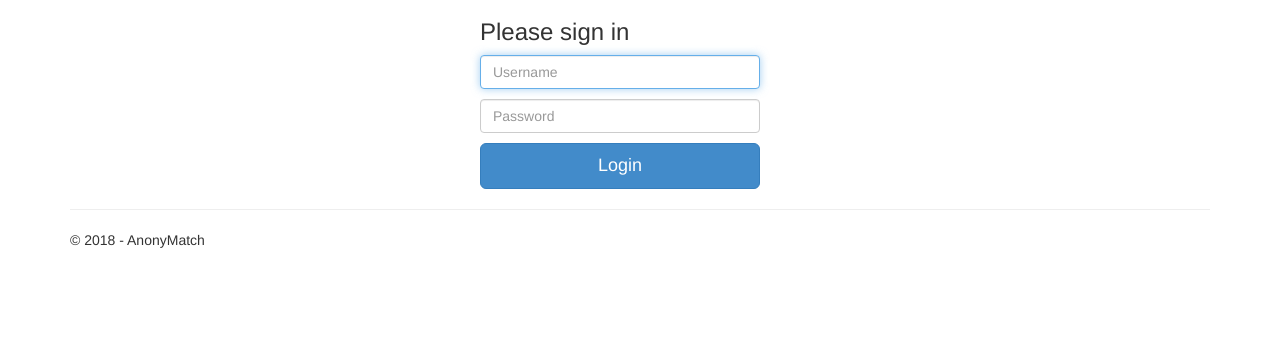
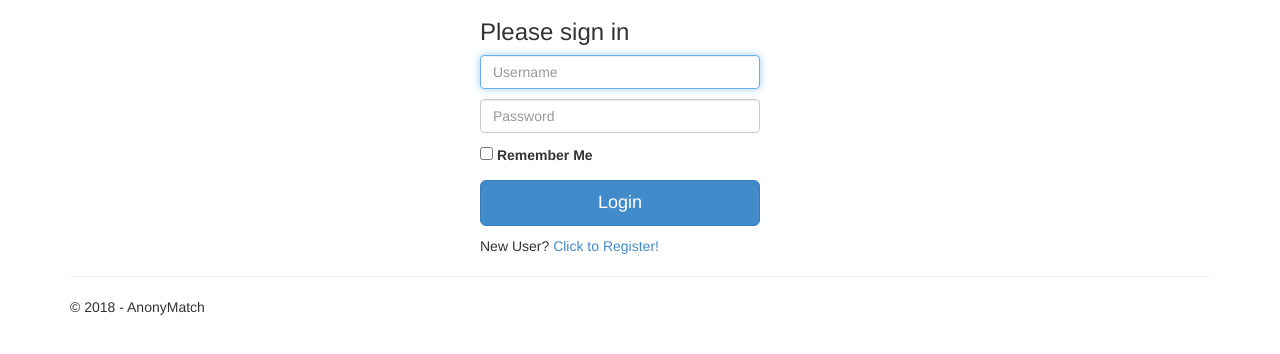
Before and after one commit to karimserhan/anonymous.social.forum, a Flask app: page /login in a window 1280 px wide. Shown: the part 51-405 px from the top of the page. Run offline with Flask 2, Linux system fonts and the light colour scheme; parts of the project's set-up code (start-up, migrations or seed data) failed here and were passed over; some libraries are stand-ins or nearby versions.

Commit message:
implement user login

```diff
--- a/WebProject/WebProject/WebProject/forms.py
+++ b/WebProject/WebProject/WebProject/forms.py
@@ -3,10 +3,11 @@ Define the forms
 """
 
 from flask_wtf import FlaskForm
-from wtforms import StringField, PasswordField, SubmitField
-from wtforms.validators import DataRequired, Length, EqualTo, Email
+from wtforms import StringField, PasswordField, SubmitField, BooleanField
+from wtforms.validators import DataRequired, Length, EqualTo, Email, ValidationError
+from WebProject.models import User
 
-class RegisterForm(FlaskForm):
+class RegistrationForm(FlaskForm):
     username = StringField(
         'Username', validators=[DataRequired(), Length(min=6, max=25)]
     )
@@ -17,13 +18,22 @@ class RegisterForm(FlaskForm):
         'Password', validators=[DataRequired(), Length(min=6, max=40)]
     )
     confirm = PasswordField(
-        'Repeat Password',
-        [DataRequired(),
-        EqualTo('password', message='Passwords must match')]
+        'Repeat Password', [DataRequired(), EqualTo('password', message='Passwords must match')]
     )
     submit = SubmitField('Register')
+
+    def validate_username(self, username):
+        user = User.query.filter_by(username=username.data).first()
+        if user is not None:
+            raise ValidationError('Please use a different username.')
+
+    def validate_email(self, email):
+        user = User.query.filter_by(email=email.data).first()
+        if user is not None:
+            raise ValidationError('Please use a different email address.')
 
 class LoginForm(FlaskForm):
     username = StringField('Username', [DataRequired(), Length(min=6, max=25)])
     password = PasswordField('Password', [DataRequired(), Length(min=6, max=40)])
+    remember_me = BooleanField('Remember Me')
     submit = SubmitField('Login')
--- a/WebProject/WebProject/WebProject/templates/about.html
+++ b/WebProject/WebProject/WebProject/templates/about.html
@@ -2,9 +2,9 @@
 
 {% block content %}
 
-<h2>{{ title }}.</h2>
-<h3>{{ message }}</h3>
+<h2>{{ title }}</h2>
+<h3>I'll add more stuff here!</h3>
 
-<p>Use this area to provide additional information.</p>
+<p>Describe the matching algorithm/compatibility score.</p>
 
 {% endblock %}
--- a/WebProject/WebProject/WebProject/templates/index.html
+++ b/WebProject/WebProject/WebProject/templates/index.html
@@ -29,7 +29,7 @@
         <p>We will regularly suggest profiles for you to unlock based on similar interest and compatibility score.
         Likewise, your profile will be suggested to the users we find compatible. If there's a match, you will
         be able to view the full profile and connect with .</p>
-        <p><a class="btn btn-default" href="{{ url_for('home') }}">Learn more &raquo;</a></p>
+        <p><a class="btn btn-default" href="{{ url_for('about') }}">Learn more &raquo;</a></p>
     </div>
 </div>
 
--- a/WebProject/WebProject/WebProject/templates/layout.html
+++ b/WebProject/WebProject/WebProject/templates/layout.html
@@ -28,8 +28,12 @@
                     <li><a href="{{ url_for('contact') }}">Contact</a></li>
                 </ul>
                 <ul class="nav navbar-nav pull-right">
+                    {% if current_user.is_anonymous %}
                     <li><a href="{{ url_for('login') }}">Login</a></li>
                     <li><a href="{{ url_for('register') }}">Signup</a></li>
+                    {% else %}
+                    <li><a href="{{ url_for('logout') }}">Logout</a></li>
+                    {% endif %}
                 </ul>
             </div>
         </div>
--- a/WebProject/WebProject/WebProject/templates/login.html
+++ b/WebProject/WebProject/WebProject/templates/login.html
@@ -9,11 +9,24 @@
     <span style="color: red;">{{ error }}</span>
     {% endfor %}
 
-    {{ form.password(class_ = 'form-control last-input space-bottom', placeholder = form.password.label.text, required = true) }}
+    {{ form.password(class_ = 'form-control space-bottom', placeholder = form.password.label.text, required = true) }}
     {% for error in form.password.errors %}
     <span style="color: red;">{{ error }}</span>
     {% endfor %}
 
-    {{ form.submit(class_='btn btn-primary btn-lg btn-block', placeholder = form.submit.label.text) }}
+    <div class="space-bottom">
+        {{ form.remember_me() }} {{ form.remember_me.label }}
+    </div>
+
+    {% for message in get_flashed_messages(category_filter=['error']) %}
+    <div class="alert alert-danger space-bottom">
+        <strong>Error:</strong> {{ message }}
+    </div>
+    {% endfor %}
+
+    {{ form.submit(class_='btn btn-primary btn-lg btn-block space-bottom', placeholder = form.submit.label.text) }}
+
+    <p>New User? <a href="{{ url_for('register') }}">Click to Register!</a></p>
+
 </form>
 {% endblock %}
--- a/WebProject/WebProject/WebProject/templates/register.html
+++ b/WebProject/WebProject/WebProject/templates/register.html
@@ -29,6 +29,8 @@
     <span style="color: red;">{{ error }}</span>
     {% endfor %}
 
-    {{ form.submit(class_='btn btn-primary btn-lg btn-block', placeholder = form.submit.label.text) }}
+    {{ form.submit(class_='btn btn-primary btn-lg btn-block space-bottom', placeholder = form.submit.label.text) }}
+
+    <p>Already registered? <a href="{{ url_for('login') }}">Click to Sign in!</a></p>
 </form>
 {% endblock %}
--- a/WebProject/WebProject/WebProject/views.py
+++ b/WebProject/WebProject/WebProject/views.py
@@ -3,20 +3,25 @@ Routes and views for the flask application.
 """
 
 from datetime import datetime
-from flask import render_template, flash, redirect
-from WebProject import app
-from WebProject.forms import LoginForm, RegisterForm
+from flask import render_template, flash, redirect, url_for, request
+from flask_login import current_user, login_user, logout_user, login_required
 import logging
+from WebProject import app, db
+from WebProject.forms import LoginForm, RegistrationForm
+from WebProject.models import User
 
 @app.route('/')
 @app.route('/home')
 def home():
     """Renders the home page."""
-    return render_template(
-        'index.html',
-        title='Home Page',
-        year=datetime.now().year,
-    )
+    if current_user.is_authenticated:
+        return redirect(url_for('feed'))
+    else:
+        return render_template(
+            'index.html',
+            title='Home Page',
+            year=datetime.now().year,
+        )
 
 @app.route('/contact')
 def contact():
@@ -33,19 +38,23 @@ def about():
     return render_template(
         'about.html',
         title='About',
-        year=datetime.now().year,
-        message='Your application description page.'
+        year=datetime.now().year
     )
 
 @app.route('/register', methods=['GET', 'POST'])
 def register():
-    """Renders the register page."""
-    form = RegisterForm()
+    """Renders the about page and registers new users for POST requests."""
+    if current_user.is_authenticated:
+        return redirect(url_for('feed'))
+    form = RegistrationForm()
     if form.validate_on_submit():
-        app.logger.info('Register requested for user {}, email={}'.format(
-            form.username.data, form.email.data ))
-        return redirect('/home')
-
+        user = User(username=form.username.data, email=form.email.data)
+        user.set_password(form.password.data)
+        db.session.add(user)
+        db.session.commit()
+        flash('Congratulations, you are now a registered user!')
+        login_user(user, remember=False)
+        return redirect(url_for('feed'))
     return render_template(
         'register.html',
         title='Register',
@@ -54,14 +63,37 @@ def register():
 
 @app.route('/login', methods=['GET', 'POST'])
 def login():
-    """Renders the login page."""
+    """Renders the login page and authenticates POST requests."""
+    if current_user.is_authenticated:
+        return redirect(url_for('feed'))
     form = LoginForm()
     if form.validate_on_submit():
-        app.logger.info('Login requested for user {}'.format(form.username.data))
-        return redirect('/home')
-
+        user = User.query.filter_by(username=form.username.data).first()
+        if user is None or not user.check_password(form.password.data):
+            flash('Invalid username or password', 'error')
+            return redirect(url_for('login'))
+        login_user(user, remember=form.remember_me.data)
+        # if the user was redirected to /login from a login-protected page, redirect to the original page
+        next_page = request.args.get('next')
+        if not next_page or url_parse(next_page).netloc != '':
+            next_page = url_for('feed')
+        return redirect(next_page)
     return render_template(
         'login.html',
         title='Login',
         year=datetime.now().year,
         form=form)
+
+@app.route('/logout')
+def logout():
+    logout_user()
+    return redirect(url_for('home'))
+
+@app.route('/feed')
+@login_required
+def feed():
+    """Renders the feed page."""
+    return render_template(
+        'feed.html',
+        title='Home Page',
+        year=datetime.now().year)
```
Also changed, not shown: WebProject/WebProject/WebProject/__init__.py (+7 -4 lines), WebProject/WebProject/WebProject/models.py (+10 -2 lines), WebProject/WebProject/WebProject/templates/feed.html (added, +10 -0 lines), 1 other file.
